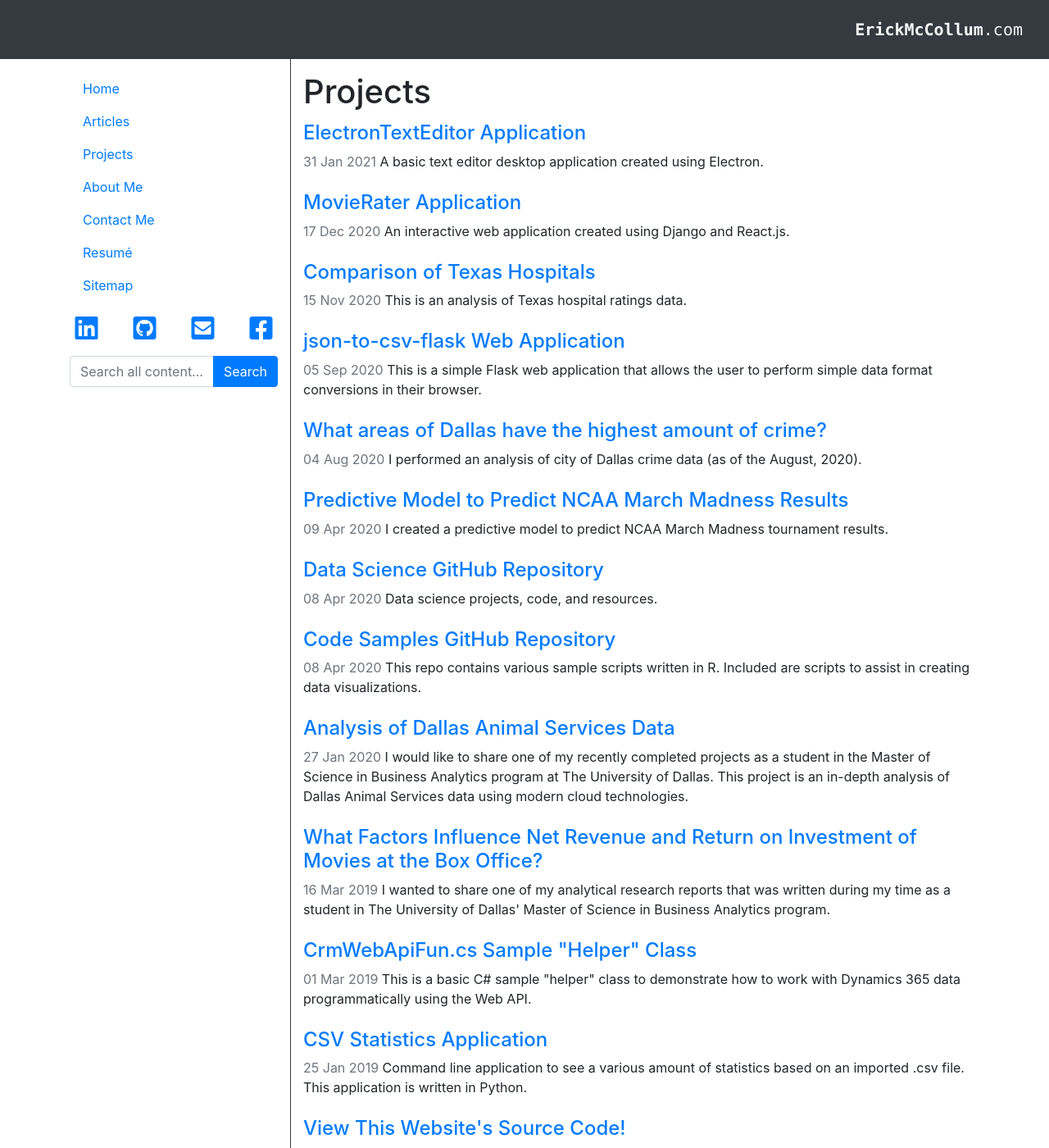
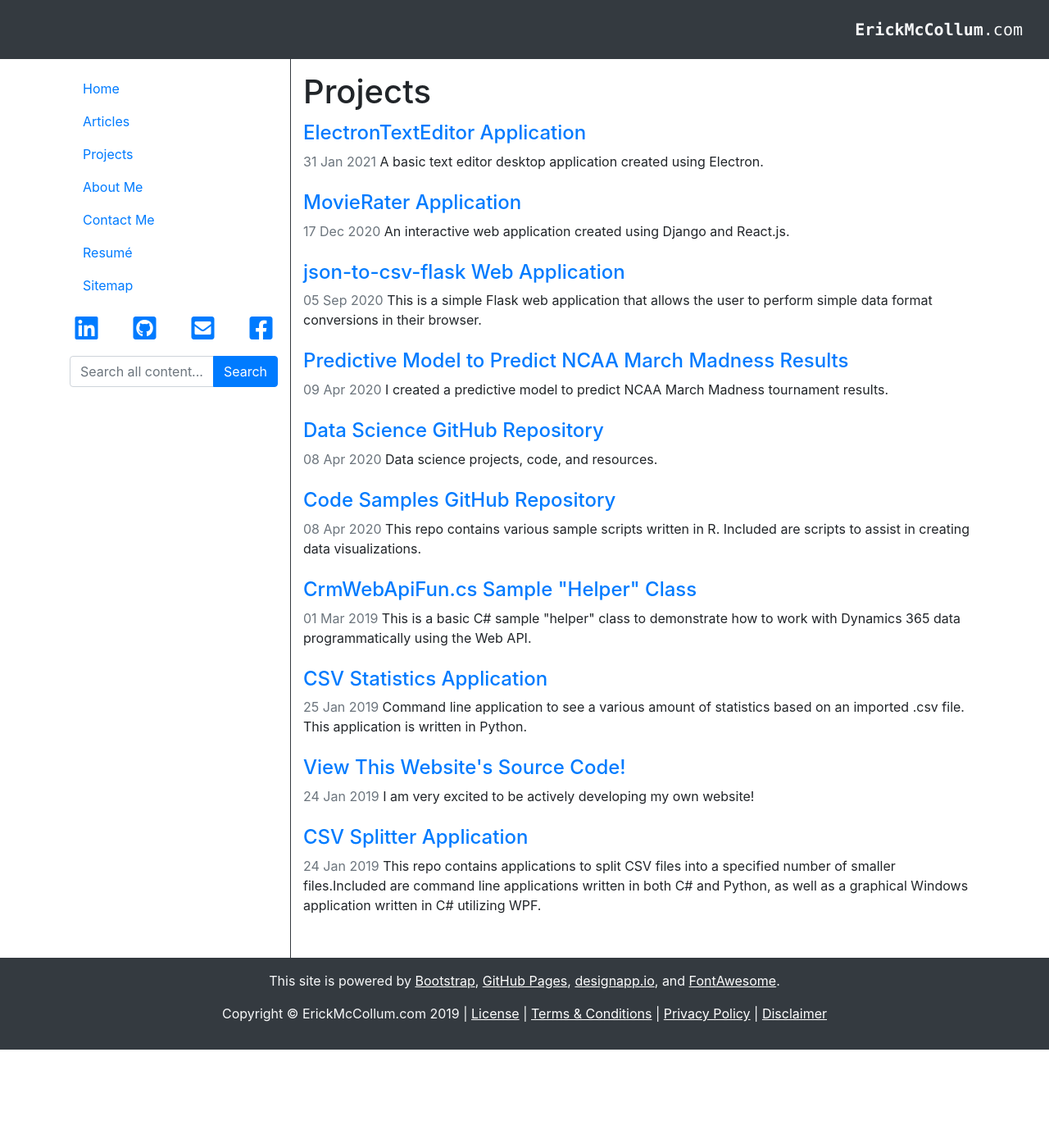
Before and after one commit to frederickm13/frederickm13.github.io, a Jekyll site: the page built from pages/projects.md, in a window 1280 px wide and 1400 px high. Shown: the whole window at 82% size. Built offline with Jekyll 4.4.1, drawn with Linux system fonts in a browser that asks for light colours.

Commit message:
Move some posts to articles

```diff
--- a/_posts/2019-03-16-MoviesBoxOfficeAnalysisReport.md
+++ b/_posts/2019-03-16-MoviesBoxOfficeAnalysisReport.md
@@ -8,7 +8,7 @@ docurl: /assets/files/MoviesBoxOfficeAnalysisReport.pdf
 downloadable: 1
 excerpt: I wanted to share one of my analytical research reports that was written during my time as a student in The University of Dallas' Master of Science in Business Analytics program.
 tags: [Data Science]
-type: project
+type: article
 ---
 
 I wanted to share one of my analytical research reports that was written during my time as a student in [The University of Dallas](https://udallas.edu/)' Master of Science in Business Analytics program. Please let me know if you enjoy it, and feel free to share any feedback on LinkedIn, it is much appreciated.
--- a/_posts/2020-01-27-DallasAnimalServicesAnalysis.md
+++ b/_posts/2020-01-27-DallasAnimalServicesAnalysis.md
@@ -8,7 +8,7 @@ docurl: /assets/files/DallasAnimalServicesAnalysis.pdf
 downloadable: 1
 excerpt: I would like to share one of my recently completed projects as a student in the Master of Science in Business Analytics program at The University of Dallas. This project is an in-depth analysis of Dallas Animal Services data using modern cloud technologies.
 tags: [Data Science]
-type: project
+type: article
 ---
 
 I would like to share one of my recently completed projects as a student in the Master of Science in Business Analytics program at [The University of Dallas](https://udallas.edu/). This project is an in-depth analysis of Dallas Animal Services data using modern cloud technologies.
--- a/_posts/2020-08-04-dallas-crime-analysis.md
+++ b/_posts/2020-08-04-dallas-crime-analysis.md
@@ -6,7 +6,7 @@ external: GitHub
 sourceurl: https://github.com/frederickm13/data-science/tree/master/ComparisonTexasHospitals
 excerpt: I performed an analysis of city of Dallas crime data (as of the August, 2020).
 tags: [Data Science]
-type: project
+type: article
 ---
 
 I performed an analysis of city of Dallas crime data (as of the August, 2020). The goal of this analysis is to identify which areas (by zip code) have the highest amount of crime, and if there are any patterns in the distribution based on crime category.
--- a/_posts/2020-11-15-ComparisonTexasHospitals.md
+++ b/_posts/2020-11-15-ComparisonTexasHospitals.md
@@ -6,7 +6,7 @@ external: GitHub
 sourceurl: https://github.com/frederickm13/data-science/tree/master/ComparisonTexasHospitals
 excerpt: This is an analysis of Texas hospital ratings data.
 tags: [Data Science]
-type: project
+type: article
 ---
 
 This is an analysis of Texas hospital ratings. As part of this analysis, I have compared hospital overall ratings in Texas to other states in the United States, as well as to the national average. Additionally, this analysis compares hospital overall ratings in Texas by county, as well as by hospital ownership type (government, private, etc.).
```
